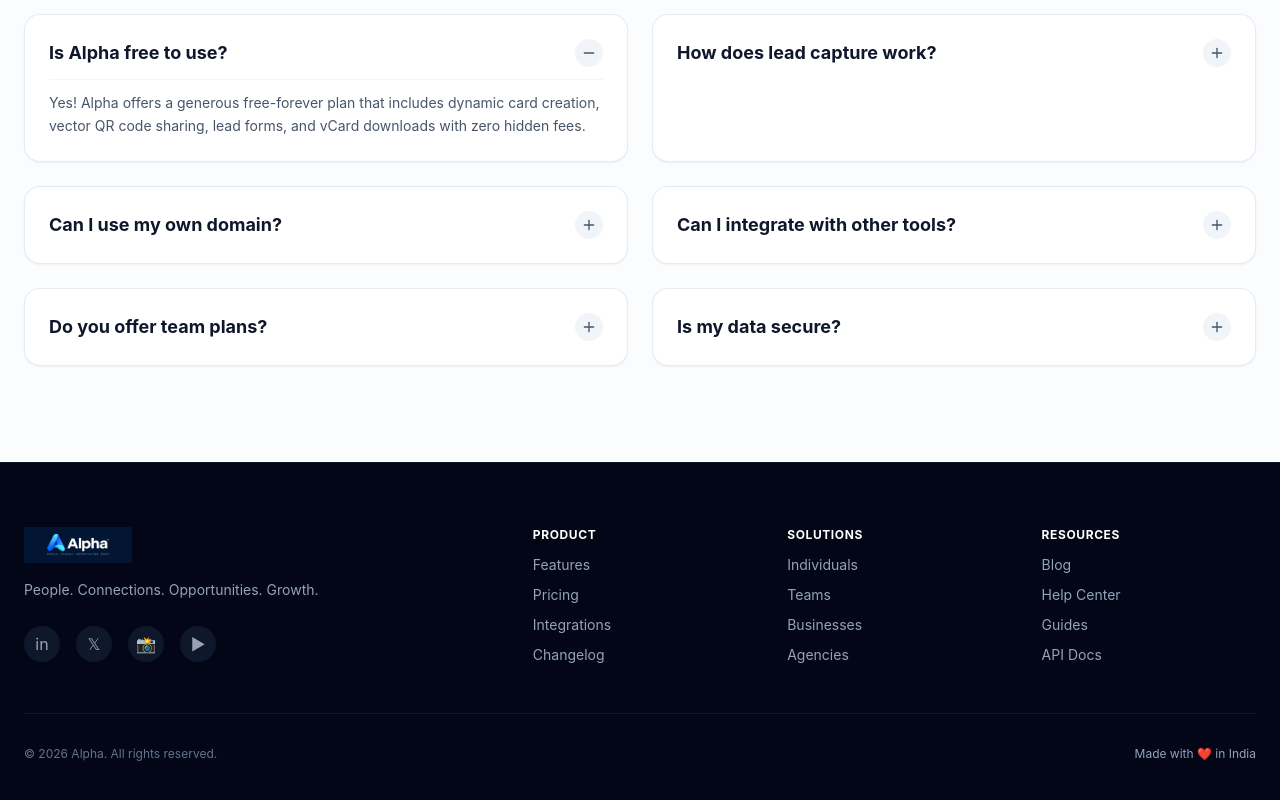
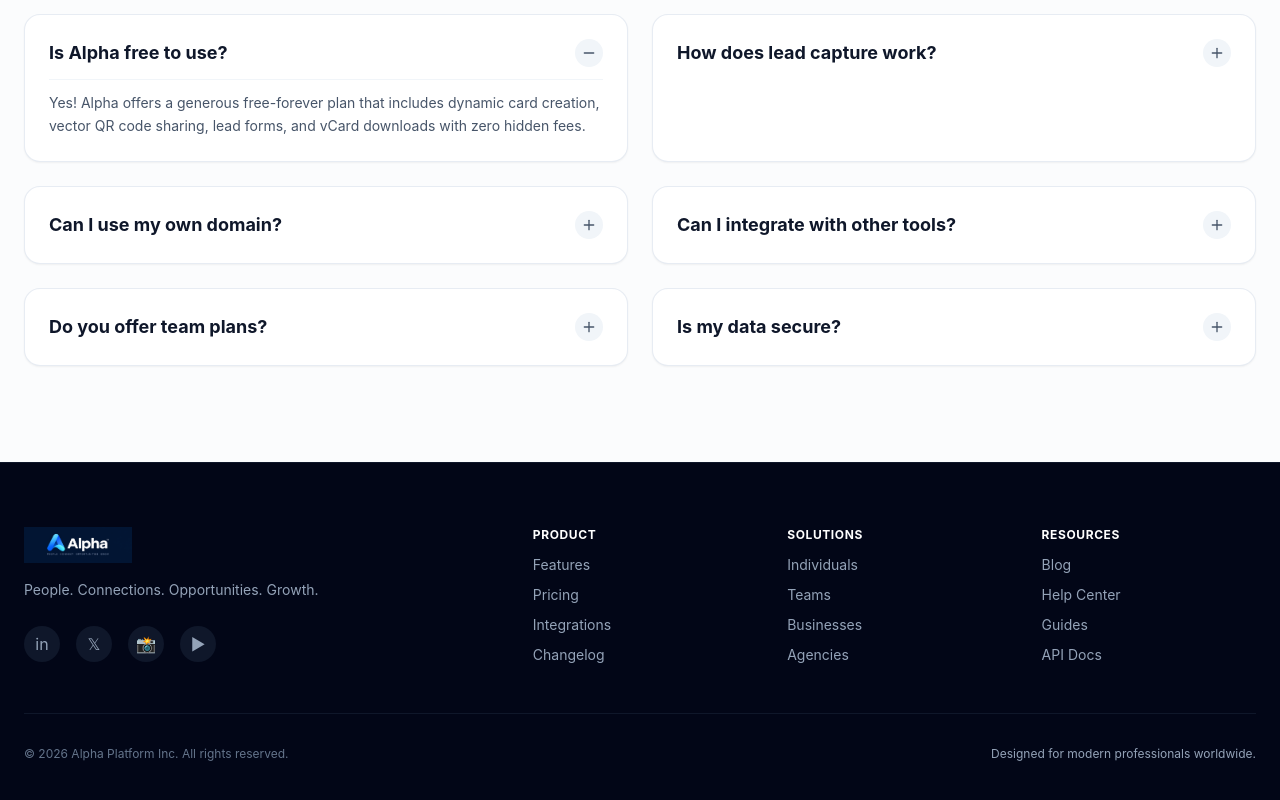
Before and after one commit to Shash112/alpha, a Next.js app in the folder apps/web/: page / in a window 1280 px wide. Shown: the part 6115-6915 px from the top of the page. Built offline with nearby package versions, Linux system fonts and the light colour scheme.

Commit message:
feat(ui): refine marketing landing page visual design

```diff
--- a/apps/web/src/app/page.tsx
+++ b/apps/web/src/app/page.tsx
@@ -953,9 +953,9 @@ export default function LandingPage() {
 
           {/* Bottom Bar */}
           <div className="pt-8 flex flex-col sm:flex-row items-center justify-between text-xs text-slate-500 gap-4">
-            <div>© 2026 Alpha. All rights reserved.</div>
+            <div>© 2026 Alpha Platform Inc. All rights reserved.</div>
             <div className="flex items-center gap-1 text-slate-400">
-              <span>Made with ❤️ in India</span>
+              <span>Designed for modern professionals worldwide.</span>
             </div>
           </div>
         </div>
```
